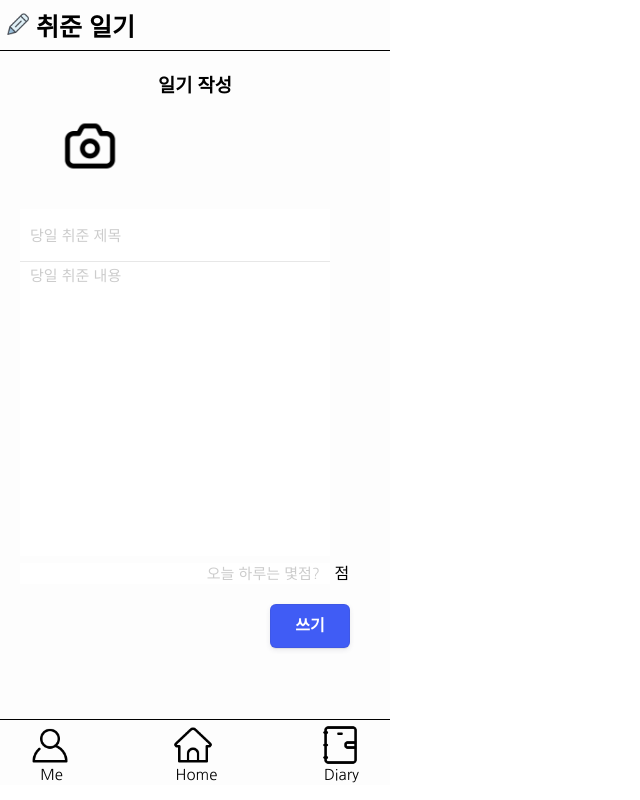
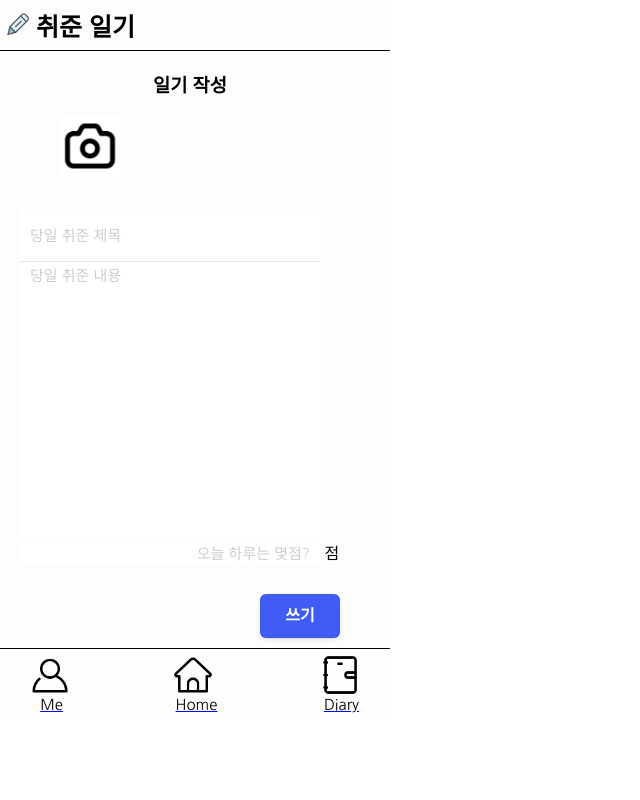
Before and after one commit to beombeom1119/Between_Job, a React (Create React App) app in the folder diary_front/: page /create in a window 1280 px wide. Shown: the whole page, without its empty margins (0-640 px from the left). Built offline with nearby package versions, Linux system fonts and the light colour scheme; a web font is replaced by a local one.

Commit message:
다시 레이아웃

```diff
--- a/diary_front/src/App.css
+++ b/diary_front/src/App.css
@@ -50,6 +50,8 @@
 .Footer .bottomNav label
 {
   margin-left: 3px;
+  color : black;
+  text-decoration :none !important;
 }
 
 .Footer :hover
@@ -61,7 +63,7 @@
 
 .Content
 {
-  width : 390px;
+  width : 380px;
   height : 649px;
   background-color: #FDFDFD;
 }
@@ -73,7 +75,7 @@
 
 .CreateForm textarea,input
 {
-  width: 290px;
+  width: 280px;
   font-family: 'Nanum Gothic', sans-serif;
   font-size: 20px;
   padding-left: 10px;
@@ -96,7 +98,7 @@ textarea::placeholder,input::placeholder {
 .CreateForm #score
 {
   border: none;
-  width: 290px;
+  width: 280px;
   text-align: right;
   font-size: 15px;
 }
@@ -112,10 +114,13 @@ textarea::placeholder,input::placeholder {
 .CreateForm #content
 {
   border: none;
-  height: 290px;
+  height: 270px;
   font-size: 15px;
 }
+
 .btnSave {
+  margin-top: 10px;
+  margin-bottom: 10px;
   appearance: button;
   backface-visibility: hidden;
   background-color: #405cf5;
--- a/diary_front/src/App.js
+++ b/diary_front/src/App.js
@@ -6,9 +6,7 @@ import Header from './components/layouts/Header';
 function App() {
   return (
     <div className="App">
-      <Header></Header>
       <Content></Content>
-      <Footer></Footer>
     </div>
   );
 }
--- a/diary_front/src/components/Create.js
+++ b/diary_front/src/components/Create.js
@@ -1,5 +1,4 @@
 import React, { useState } from 'react'
-import { Link } from 'react-router-dom'
 import axios from 'axios'
 import { Button } from 'react-bootstrap'
 import Camera from './images/camera.png'
@@ -76,7 +75,7 @@ const encodeFileToBase64 = (fileBlob) => {
         <div className="preview" style={{paddingLeft:"40px"}}>
           {imageSrc && <img id="preview_img" src={imageSrc} alt="preview-img" style={{ marginBottom: "20px", width: "60px", height: "60px", textAlign: "center" }} />}
         </div>
-        <div className="filebox" style={{paddingLeft:"40px"}}> <label htmlFor="ex_file" >{ isUpload&&<img src={Camera} style={{width:"60px", height:"60px"}}/>}</label> <input type="file" id="ex_file" style={{visibility:"hidden"}}
+        <div className="filebox" style={{paddingLeft:"40px"}}> <label htmlFor="ex_file" >{ isUpload&&<img src={Camera} style={{width:"60px", height:"60px" ,backgroundColor:"#ffffff"}}/>}</label> <input type="file" id="ex_file" style={{visibility:"hidden"}}
           onChange={(e) => { encodeFileToBase64(e.target.files[0]); setIsUpload(false) }} /> </div>
         {/* 사진 관련 */}
 
--- a/diary_front/src/components/Home.js
+++ b/diary_front/src/components/Home.js
@@ -2,7 +2,7 @@ import React from 'react'
 
 const Home = () => {
   return (
-    <div>Home</div>
+    <div className='CreateForm'>Home</div>
   )
 }
 
--- a/diary_front/src/components/layouts/Content.js
+++ b/diary_front/src/components/layouts/Content.js
@@ -2,17 +2,21 @@ import React from 'react'
 import { BrowserRouter, Route, Routes } from 'react-router-dom'
 import Create from '../Create'
 import Home from '../Home'
+import Footer from './Footer'
+import Header from './Header'
 
 
 const Content = () => {
   return (
     <div className='Content'>
     <BrowserRouter>
+    <Header></Header>
     <Routes>
     <Route exact path="/" element={<Home></Home>}/>
     {/* <Route path="/mypage" element= {<MyPage></MyPage>}></Route> */}
     <Route path="/create" element= {<Create></Create>}/>
     </Routes>
+    <Footer></Footer>
     </BrowserRouter>
     </div>
   )
--- a/diary_front/src/components/layouts/Footer.js
+++ b/diary_front/src/components/layouts/Footer.js
@@ -2,13 +2,17 @@ import React from 'react'
 import Human from '../images/human.png'
 import Diary from '../images/diary.png'
 import Home from '../images/home.png'
+import { Link } from 'react-router-dom'
+import { Button } from 'react-bootstrap'
+
 
 const Footer = () => {
   return (
     <div className='Footer'>
-    <div className='bottomNav'><img src={Human}  alt="profile" style={{width:"40px",height:"40px"}}></img><label>Me</label></div>
-    <div className='bottomNav'><img src={Home} alt="profile"  style={{width:"40px",height:"40px"}}></img><label>Home</label></div>
-    <div className='bottomNav'><img src={Diary}  alt="profile" style={{width:"40px",height:"40px"}}></img><label>Diary</label></div>
+    <Link to="/mypage"><div className='bottomNav'><img src={Human}  alt="profile" style={{width:"40px",height:"40px"}}></img><label>Me</label></div></Link>
+    <Link to="/"><div className='bottomNav'><img src={Home} alt="profile"  style={{width:"40px",height:"40px"}}></img><label>Home</label></div></Link>
+    <Link to="/create"><div className='bottomNav'><img src={Diary}  alt="profile" style={{width:"40px",height:"40px"}}></img><label>Diary</label></div></Link>
+
     </div>
   )
 }
```
